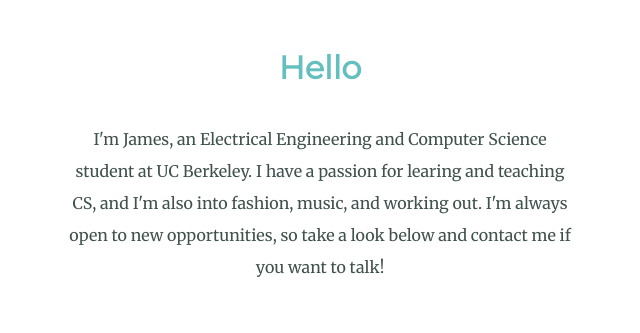
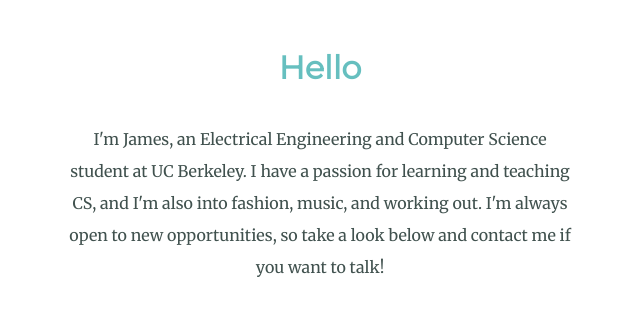
Before and after one commit to JamesBFletcher/personal-site, a plain HTML site: page index.html in a window 1280 px wide. Shown: the part 1168-1501 px from the top of the page, 320-960 px from the left. Drawn offline with Linux system fonts and the light colour scheme.

Commit message:
fixed typo

```diff
--- a/index.html
+++ b/index.html
@@ -22,7 +22,7 @@
     <div class="profile">
       <img class="img-circle" src="irri_headshot_circle_II.png" alt="profile-img">
       <h2>Hello</h2>
-      <p class="intro">I'm James, an Electrical Engineering and Computer Science student at UC Berkeley. I have a passion for learing and teaching CS, and I'm also into fashion, music, and working out. I'm always open to new opportunities, so take a look below and contact me if you want to talk!</p>
+      <p class="intro">I'm James, an Electrical Engineering and Computer Science student at UC Berkeley. I have a passion for learning and teaching CS, and I'm also into fashion, music, and working out. I'm always open to new opportunities, so take a look below and contact me if you want to talk!</p>
     </div>
     <hr class="skills-hr">
     <div class="skills">
```
